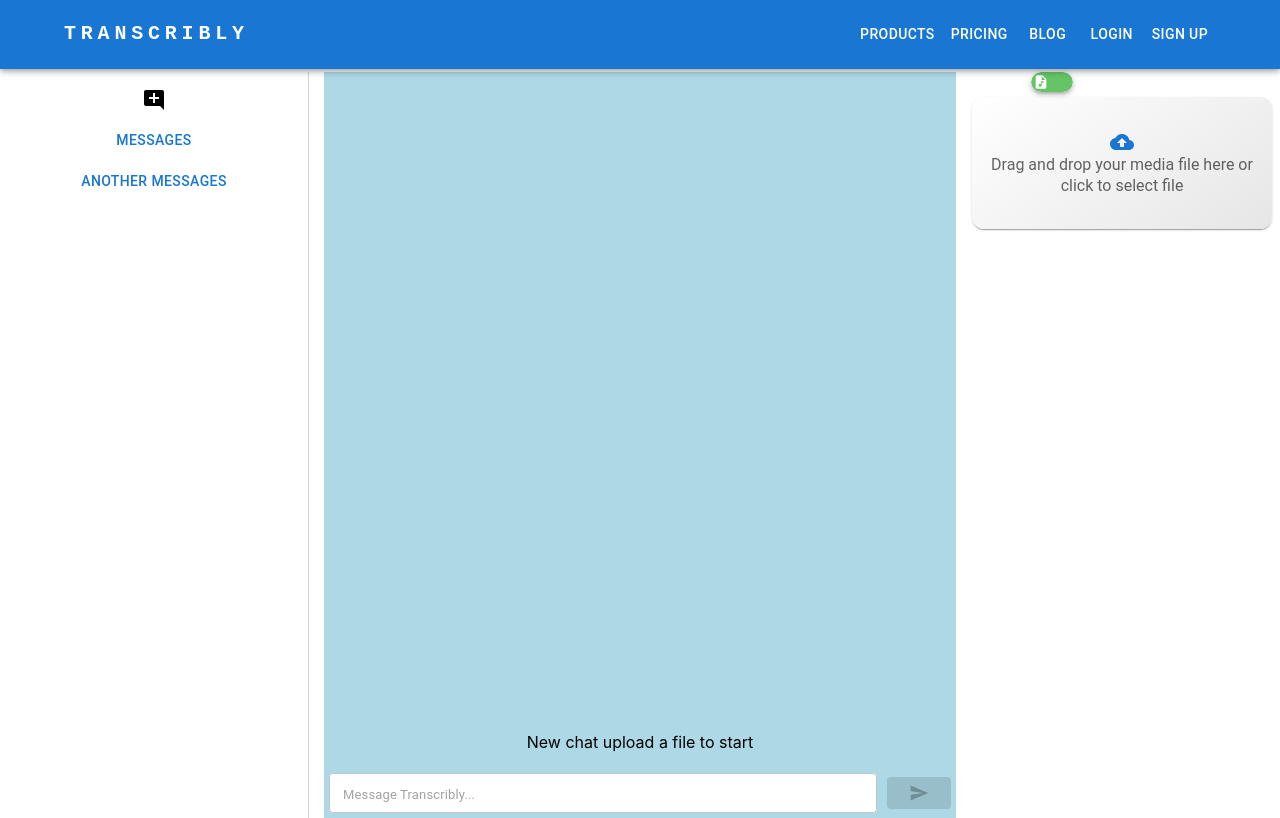
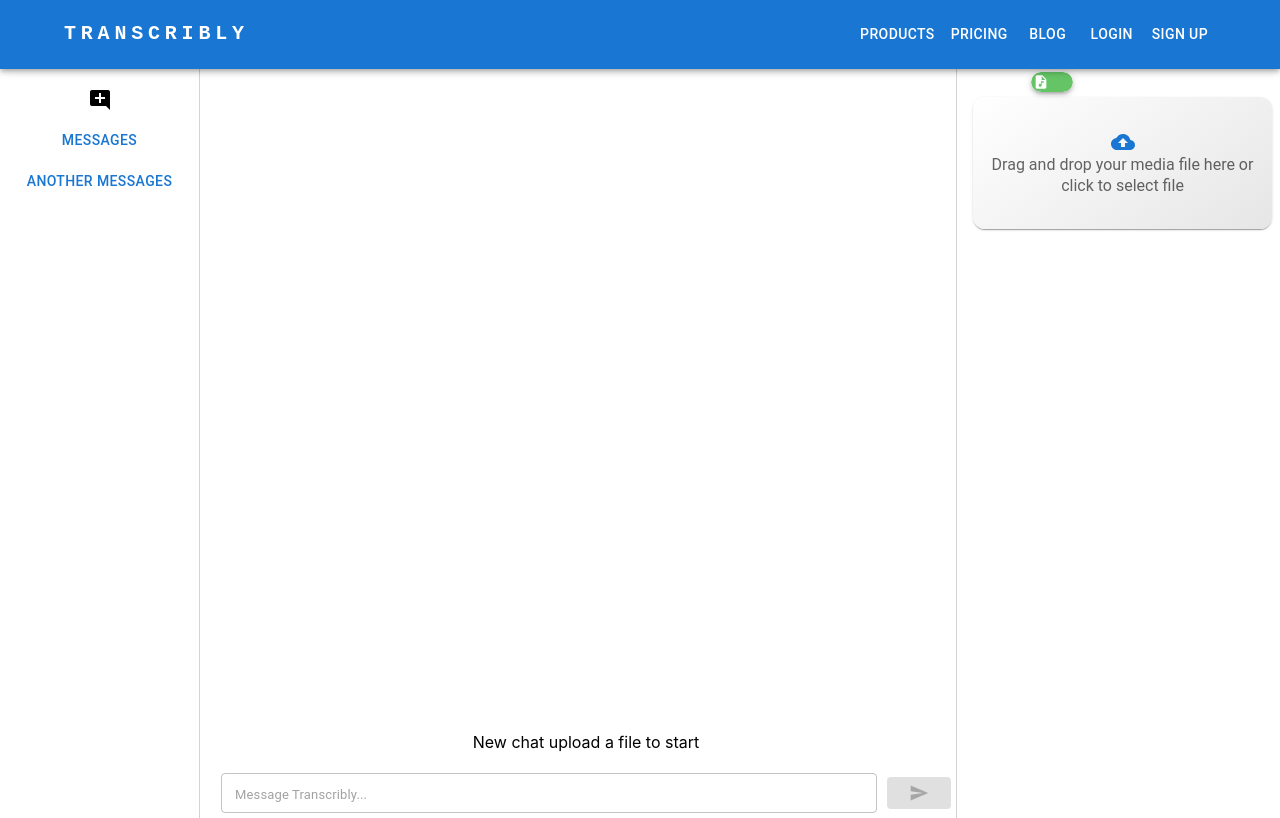
Before and after one commit to chibeze01/Transcribly, a React (Create React App) app in the folder client/: page / in a window 1280 px wide. Built offline with nearby package versions, Linux system fonts and the light colour scheme.

Commit message:
adjusted the interface a little by shrking width of sessions component.

```diff
--- a/client/src/components/chat/ChatInput.jsx
+++ b/client/src/components/chat/ChatInput.jsx
@@ -12,9 +12,8 @@
 		setLoading(true);
 		addMessage(input);
 
-		// call api to handle message
-		const success = true; // addMessage(input);
-		// await new Promise((resolve) => setTimeout(resolve, 2000));
+		// maybe we call api to handle message handled in the sessions
+		const success = true;
 
 		if (success) {
 			setInput("");
@@ -32,7 +31,7 @@
 			sx={{
 				display: "flex",
 				flexDirection: "row",
-				backgroundColor: "lightblue",
+				// backgroundColor: "lightblue",
 				alignItems: "center",
 				padding: "5px",
 			}}
@@ -44,6 +43,7 @@
 				size="small"
 				placeholder="Message Transcribly..."
 				value={input}
+				autoComplete="off"
 				onChange={(e) => setInput(e.target.value)}
 				sx={{
 					backgroundColor: "white",
--- a/client/src/components/chat/ChatInterface.jsx
+++ b/client/src/components/chat/ChatInterface.jsx
@@ -11,14 +11,14 @@
 		<ChatProvider>
 			<Toolbar sx={{ marginBottom: "8px" }} />
 			<Grid container spacing={2}>
-				<Grid item xs={3}>
+				<Grid item xs={2} sx={{ borderRight: "1px solid lightgray" }}>
 					<ChatSessions />
 				</Grid>
-				<Grid item xs={6}>
+				<Grid item xs={7}>
 					<ChatStream />
 					<ChatInput />
 				</Grid>
-				<Grid item xs={3}>
+				<Grid item xs={3} sx={{ borderLeft: "1px solid lightgray" }}>
 					<ChatUpload />
 				</Grid>
 			</Grid>
--- a/client/src/components/chat/ChatSessions.jsx
+++ b/client/src/components/chat/ChatSessions.jsx
@@ -25,7 +25,6 @@
 				width: "100%",
 				height: "100%",
 				overflowY: "auto",
-				borderRight: "1px solid lightgray",
 			}}
 		>
 			<List>
--- a/client/src/components/chat/ChatStream.jsx
+++ b/client/src/components/chat/ChatStream.jsx
@@ -10,7 +10,7 @@
 		<Box
 			sx={{
 				height: "87vh",
-				backgroundColor: "lightblue",
+				// backgroundColor: "gray-white",
 				overflowY: "auto",
 				display: "flex",
 				flexDirection: "column-reverse",
```
